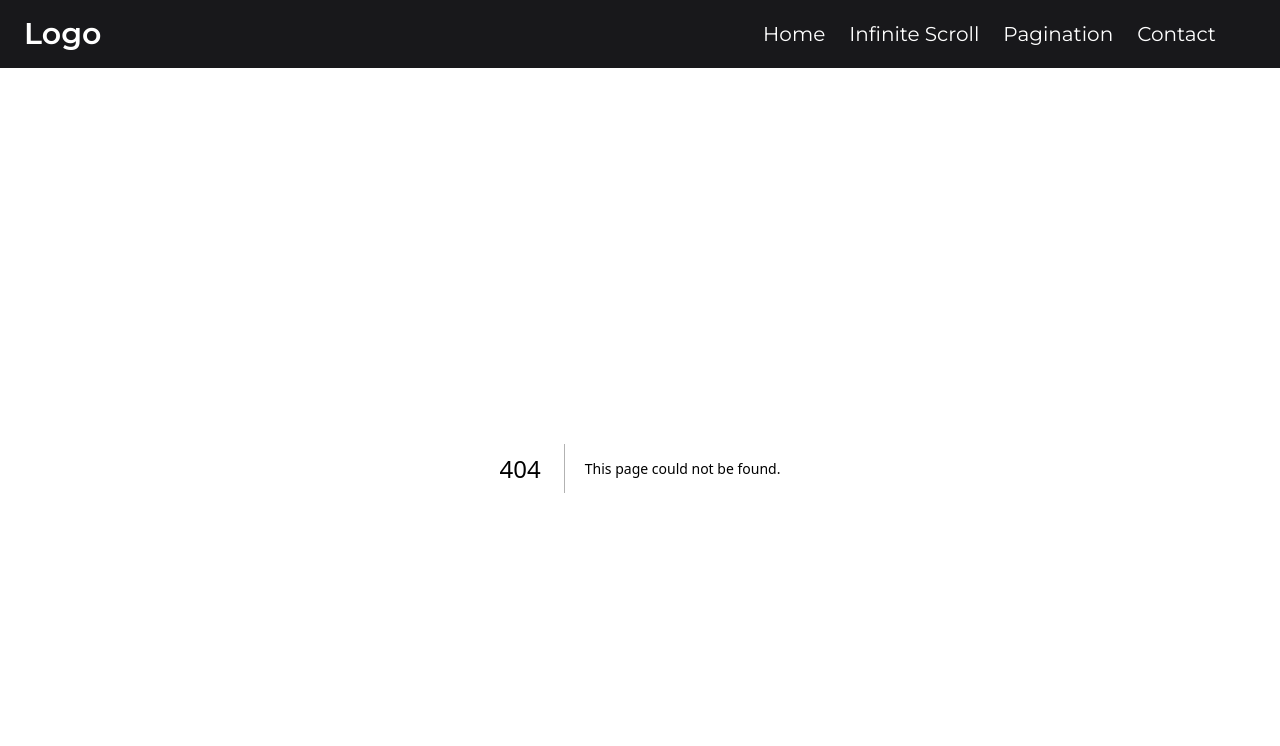
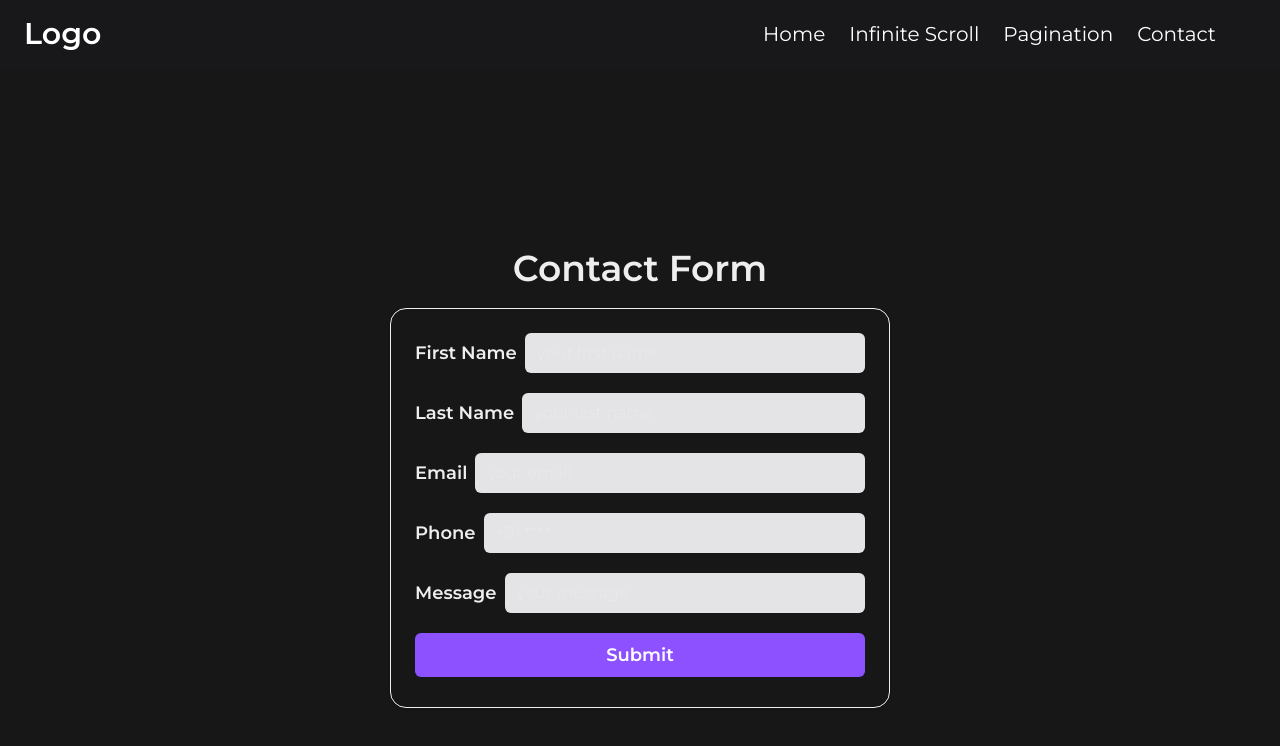
Before and after one commit to abhisheksharma-cuvoto/InfiniteScrollProject, a Next.js app: page /contact in a window 1280 px wide. Before the commit this address had no page. Shown: the top 746 px of the page. Built offline with nearby package versions, Linux system fonts and the light colour scheme.

Commit message:
add contact page

```diff
--- a/package.json
+++ b/package.json
@@ -11,7 +11,8 @@
   "dependencies": {
     "next": "16.1.7",
     "react": "19.2.3",
-    "react-dom": "19.2.3"
+    "react-dom": "19.2.3",
+    "react-hook-form": "^7.71.2"
   },
   "devDependencies": {
     "@tailwindcss/postcss": "^4",
--- /dev/null
+++ b/src/app/contact/page.jsx
@@ -0,0 +1,92 @@
+"use client";
+
+import InputField from "@/components/Contact/InputField";
+import { useForm } from "react-hook-form";
+
+function Contact() {
+  const {
+    register,
+    handleSubmit,
+    reset,
+    formState: { errors },
+  } = useForm({
+    defaultValues: {
+      firstname: "",
+      lastname: "",
+      email: "",
+      phone: "",
+      message: "",
+    },
+  });
+
+  const handleForm = (data) => {
+    console.log(data);
+    reset(); // Clears all form values
+  };
+
+  return (
+    <main className="min-h-screen flex flex-col justify-center items-center">
+      <h1 className="text-4xl font-semibold py-5">Contact Form</h1>
+      <form
+        onSubmit={handleSubmit(handleForm)}
+        className="w-[500px] min-h-[400px] flex flex-col gap-5 p-6 border rounded-2xl shadow"
+      >
+        <InputField
+          fieldName="firstname"
+          name="First Name"
+          placeholder="your first name"
+          message="firstname is requrired"
+          errors={errors}
+          register={register}
+        />
+        <InputField
+          fieldName="lastname"
+          name="Last Name"
+          placeholder="your last name"
+          message="lastname is requrired"
+          errors={errors}
+          register={register}
+        />
+        <InputField
+          type="email"
+          fieldName="email"
+          name="Email"
+          placeholder="your email"
+          message="email is requrired"
+          errors={errors}
+          register={register}
+          validate={(value) =>
+            /^[a-zA-Z0-9._%+-]+@[a-zA-Z]+\.[a-zA-Z]{2,}$/.test(value) ||
+            "Invalid Email"
+          }
+        />
+        <InputField
+          type="number"
+          fieldName="number"
+          name="Phone"
+          placeholder="+91 ****"
+          message="phone number is requrired"
+          errors={errors}
+          register={register}
+          validate={(value) =>
+            /^\d{9,}$/.test(value) || "Enter a valid phone number"
+          }
+        />
+        <InputField
+          fieldName="message"
+          name="Message"
+          placeholder="your message"
+          message="message is requrired"
+          errors={errors}
+          register={register}
+        />
+
+        <button className="w-full py-2 bg-violet-500 text-lg font-semibold text-white rounded-md hover:bg-violet-600 cursor-pointer">
+          Submit
+        </button>
+      </form>
+    </main>
+  );
+}
+
+export default Contact;
--- /dev/null
+++ b/src/components/Contact/InputField.jsx
@@ -0,0 +1,42 @@
+import React from "react";
+
+function InputField({
+  type = "text",
+  fieldName,
+  name,
+  placeholder,
+  message,
+  register,
+  errors,
+  validate,
+}) {
+  return (
+    <>
+      {errors?.[fieldName] && (
+        <p className="text-sm text-center text-red-500 -mb-2">
+          {errors?.[fieldName].message}
+        </p>
+      )}
+      <div className="flex items-center gap-2">
+        <label
+          className="text-lg text-nowrap font-semibold"
+          htmlFor={fieldName}
+        >
+          {name}
+        </label>
+        <input
+          className="w-full px-3 py-2 bg-zinc-200 rounded-md"
+          type={type}
+          placeholder={placeholder}
+          id={fieldName}
+          {...register(fieldName, {
+            required: message,
+            validate,
+          })}
+        />
+      </div>
+    </>
+  );
+}
+
+export default InputField;
```
Also changed, not shown: 1 other file (tests, documents, lock files or other folders).
